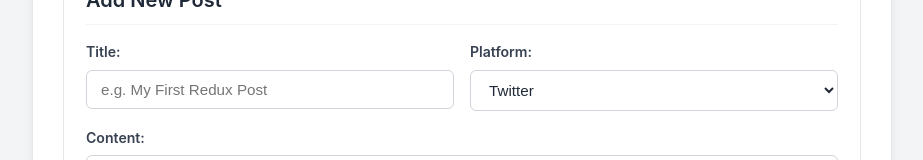
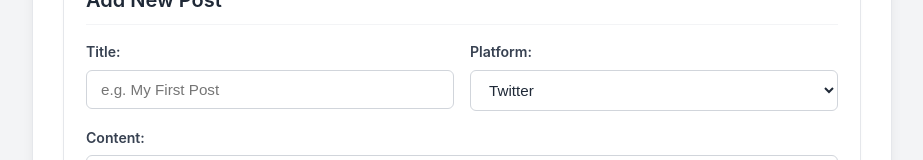
Before and after one commit to sushant2806/Post_Manager, a React (Vite) app: page / in a window 1280 px wide. Shown: the part 229-389 px from the top of the page, without its empty margins (178-1101 px from the left). Built offline with nearby package versions, Linux system fonts and the light colour scheme.

Commit message:
Update PostForm.jsx

```diff
--- a/src/components/PostForm.jsx
+++ b/src/components/PostForm.jsx
@@ -48,7 +48,7 @@ function PostForm() {
             <label>Title:</label>
             <input
               type="text"
-              placeholder="e.g. My First Redux Post"
+              placeholder="e.g. My First Post"
               value={title}
               onChange={(e) => setTitle(e.target.value)}
             />
```
